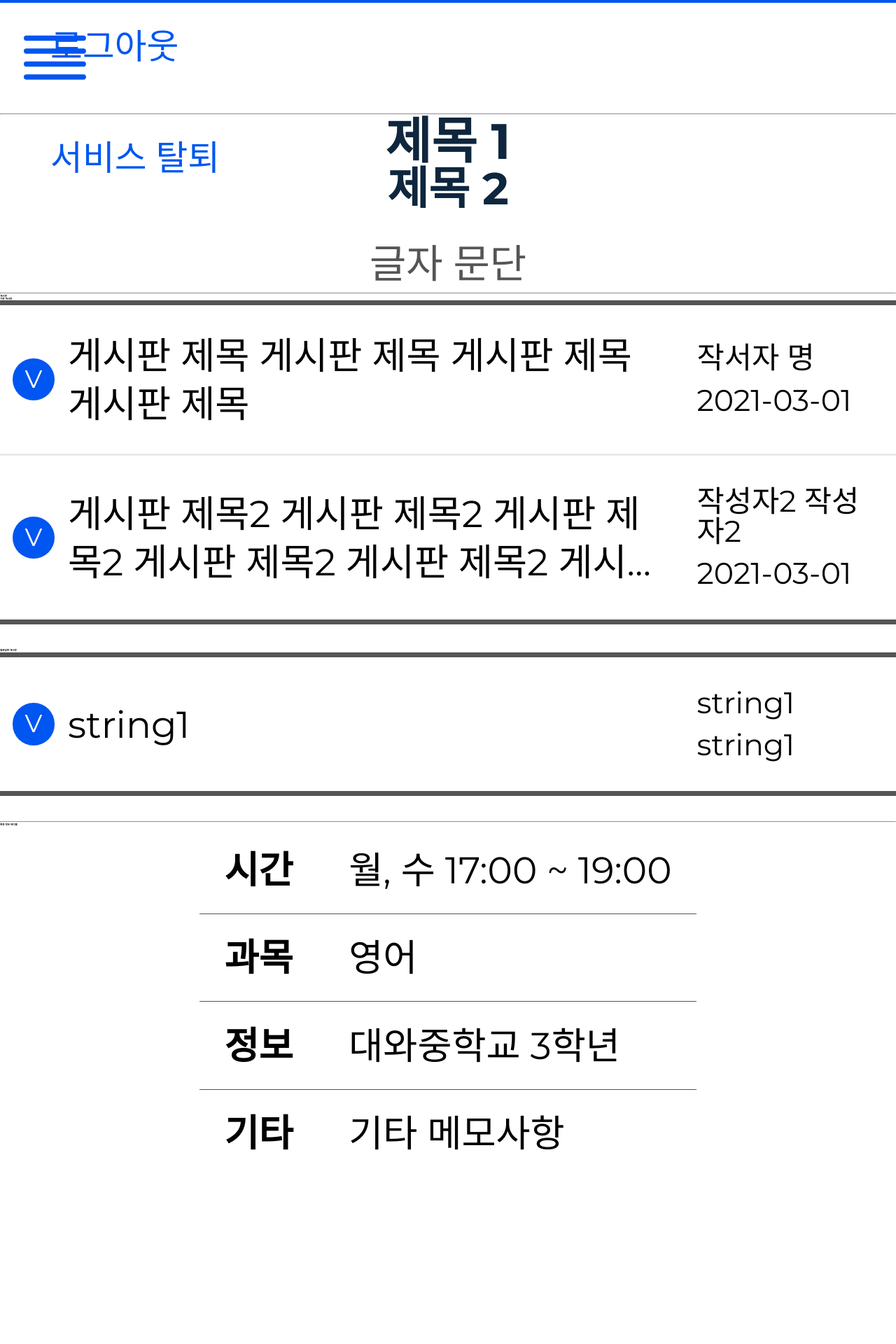
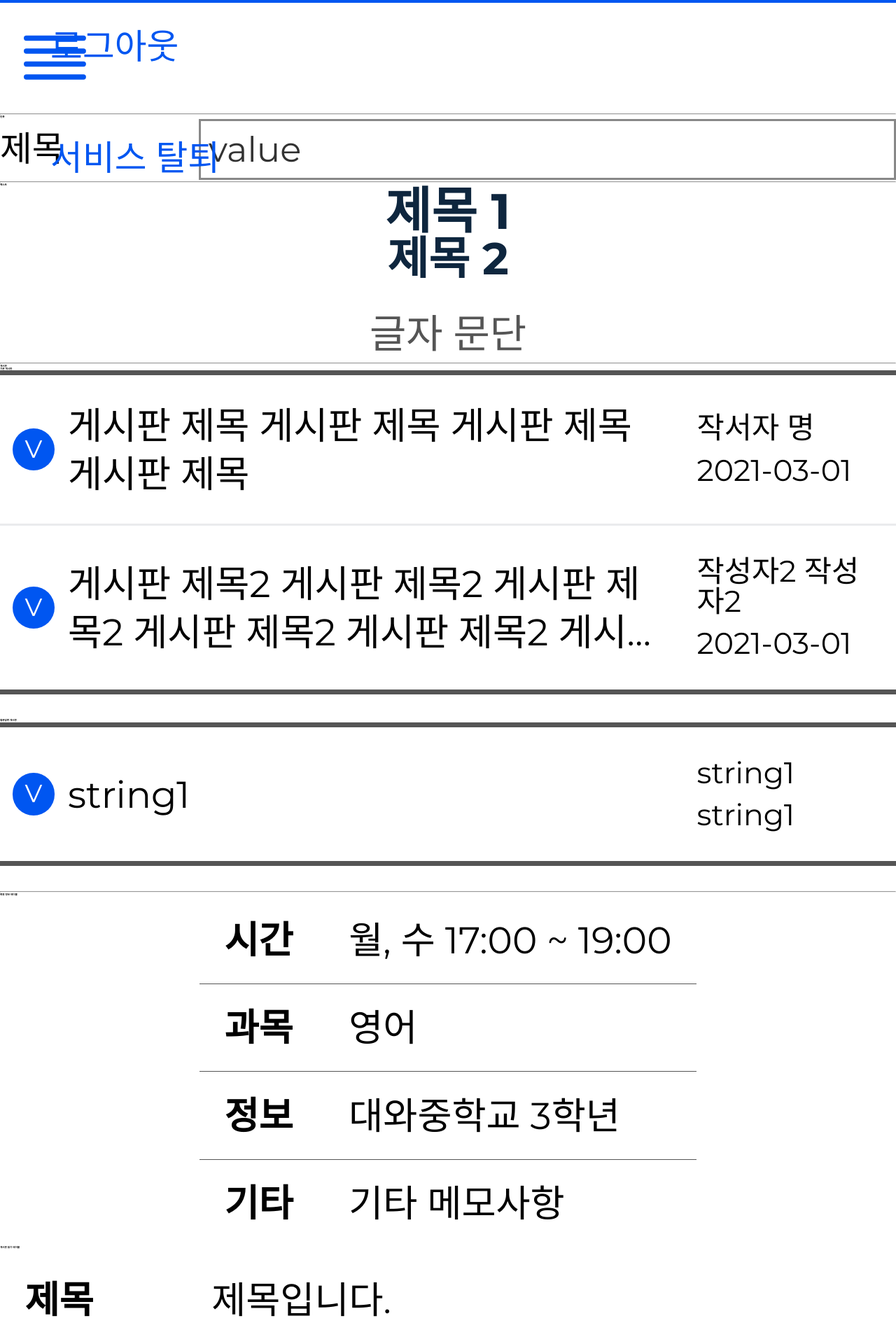
Before and after one commit to off-echoi/project-drill, a React (Create React App) app: page /common in a window 1280 px wide. Shown: the part 844-2764 px from the top of the page at 70% size. Before the commit the page ends 2703 px from the top, so only its background shows below. Built offline with nearby package versions, Linux system fonts and the light colour scheme.

Commit message:
[Add] 인풋, 게시판 읽기 테이블 추가

```diff
--- a/src/pages/00_Common/Common.tsx
+++ b/src/pages/00_Common/Common.tsx
@@ -1,4 +1,4 @@
-import { Avatar, BoardList, Typo, InfoTable, Button } from '@components/index'
+import { Avatar, BoardList, Typo, InfoTable, Button, Input, BoardTable } from '@components/index'
 import ProfileImage from '@assets/profile01.jpg'
 import { ReactComponent as Menu } from '@assets/icon_menu.svg'
 type ContentType = {
@@ -55,6 +55,10 @@ function Common() {
         <span className="hidden">아이콘 버튼</span>
       </Button>
       <hr />
+      <h3>인풋</h3>
+      <Input labelText="제목" id="subject" type="text" name="subject" value="value" onChange={() => console.log('>')} />
+      <hr />
+      <h3>텍스트</h3>
       <Typo type="title">제목 1</Typo>
       <Typo type="subTitle">제목 2</Typo>
       <Typo type="text">글자 문단</Typo>
@@ -84,6 +88,13 @@ function Common() {
           <td>기타 메모사항</td>
         </tr>
       </InfoTable>
+      <h4>게시판 읽기 테이블</h4>
+      <BoardTable>
+        <tr>
+          <th>제목</th>
+          <td>제목입니다.</td>
+        </tr>
+      </BoardTable>
     </div>
   )
 }
```
